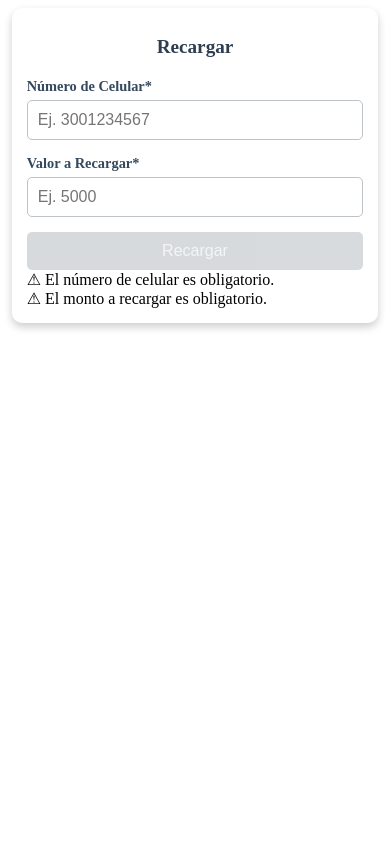
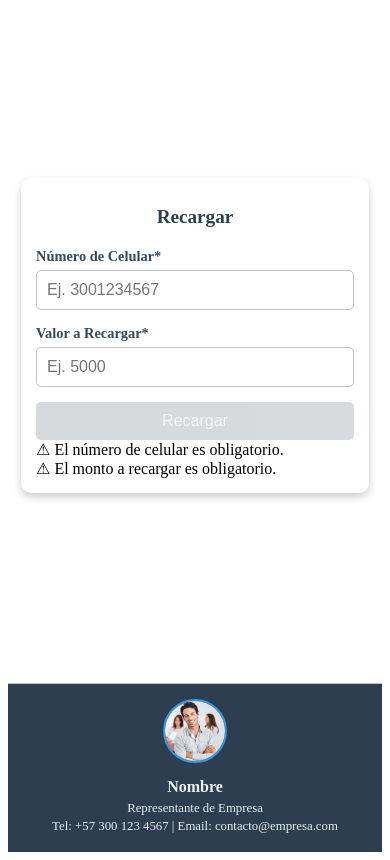
Before and after one commit to Eider22/bismetisb, an Angular app: page / in a window 390 px wide. Built offline with nearby package versions, Linux system fonts and the light colour scheme.

Commit message:
Se ajusta footer

```diff
--- a/src/app/recarga-qr/recarga-qr.component.css
+++ b/src/app/recarga-qr/recarga-qr.component.css
@@ -75,15 +75,85 @@ button:disabled {
   box-shadow: none;
 }
 
+/* Footer Styles */
+.footer {
+  background-color: #2c3e50; /* Color elegante */
+  color: #ecf0f1; /* Texto claro */
+  padding: 20px;
+  text-align: center;
+  margin-top: 20px;
+  border-top: 1px solid #bdc3c7;
+}
+
+.footer-content {
+  display: flex;
+  flex-direction: column;
+  align-items: center;
+  gap: 10px;
+}
+
+.footer-img {
+  width: 80px;
+  height: 80px;
+  border-radius: 50%; /* Foto redonda */
+  border: 2px solid #3498db; /* Borde elegante */
+  object-fit: cover;
+}
+
+.footer-details {
+  font-size: 0.9rem;
+}
+
+.footer-name {
+  font-size: 1rem;
+  font-weight: bold;
+  margin: 5px 0;
+}
+
+.footer-role,
+.footer-contact {
+  margin: 3px 0;
+}
+body{
+  max-height: 100vh;
+}
+
+.super-container {
+  height: 100vh;
+  display: flex;
+  flex-direction: column;
+  justify-content: space-between;
+}
+
 /* Responsive Design */
 @media (max-width: 768px) {
   .container {
     padding: 15px;
-    max-width: 90%;
+    max-width: 85%;
   }
   h1 {
     font-size: 1.2rem;
   }
 
+  .footer {
+    padding: 15px;
+  }
+
+  .footer-img {
+    width: 60px;
+    height: 60px;
+  }
+
+  .footer-details {
+    font-size: 0.8rem;
+  }
+
+  .super-container {
+    height: 100vh;
+    display: flex;
+    flex-direction: column;
+    justify-content: space-between;
+  }
+
 
 }
--- a/src/app/recarga-qr/recarga-qr.component.html
+++ b/src/app/recarga-qr/recarga-qr.component.html
@@ -1,3 +1,4 @@
+<div class="super-container">
   <div class="container">
     <h1>Recargar</h1>
     <form [formGroup]="formGroupRecarga" (ngSubmit)="onSubmit()">
@@ -9,7 +10,6 @@
         placeholder="Ej. 3001234567"
         required
       />
-
 
       <label for="amount">Valor a Recargar*</label>
       <input
@@ -31,3 +31,16 @@
       ⚠ El monto a recargar es obligatorio.
     </div>
   </div>
+
+  <!-- Footer -->
+  <footer class="footer">
+    <div class="footer-content">
+      <img src="../../assets/representante2.jpg" alt="Foto del Representante" class="footer-img">
+      <div class="footer-details">
+        <p class="footer-name">Nombre</p>
+        <p class="footer-role">Representante de Empresa</p>
+        <p class="footer-contact">Tel: +57 300 123 4567 | Email: contacto&#64;empresa.com</p>
+      </div>
+    </div>
+  </footer>
+</div>
```
Also changed, not shown: src/assets/representante2.jpg (added). Lines whose indentation alone changed are shown as unchanged.
